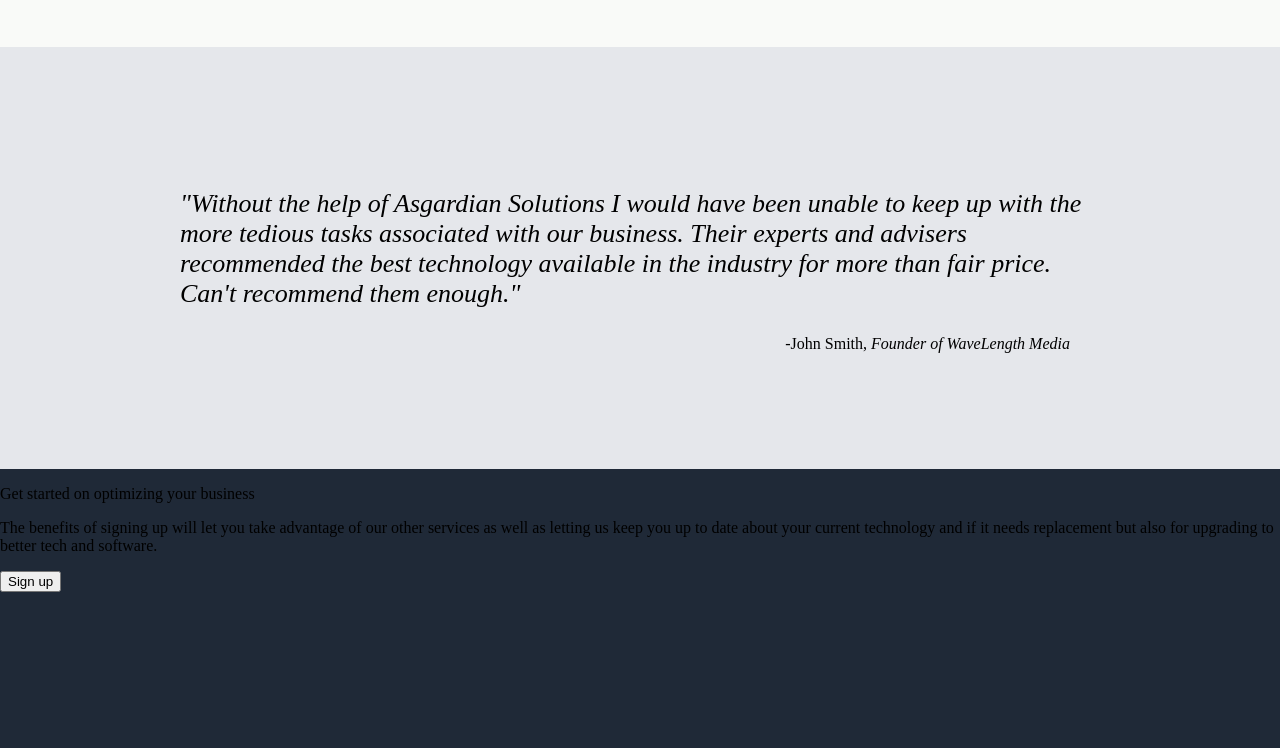
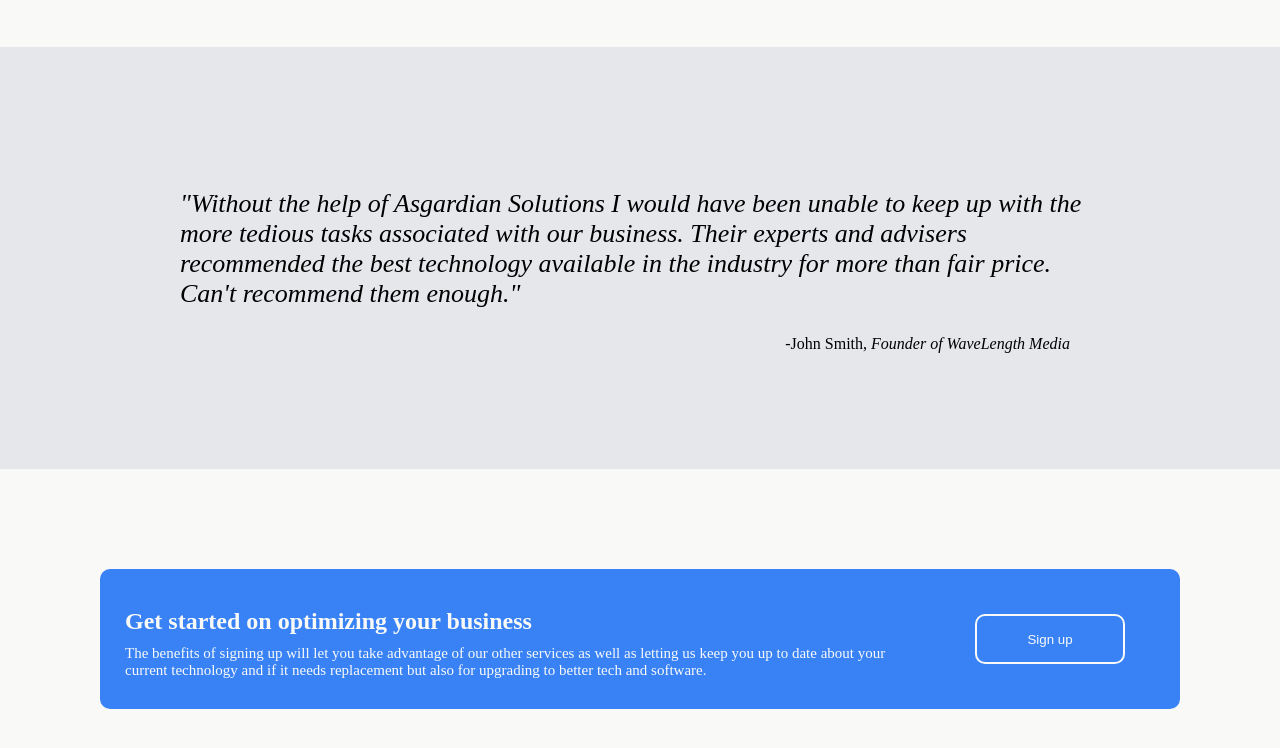
Before and after one commit to dkavla/Landing-Page, a plain HTML site: page index.html in a window 1280 px wide. Shown: the part 998-1746 px from the top of the page. Before the commit the page ends 1590 px from the top, so only its background shows below. Drawn offline with Linux system fonts and the light colour scheme.

Commit message:
Add styles to section 4 contaienrs

```diff
--- a/css/style.css
+++ b/css/style.css
@@ -1,4 +1,3 @@
-
 
 body {
     width: 100%;
@@ -15,6 +14,7 @@ body {
     color: #f9faf8;
     display: flex;
     flex-direction: row;
+    flex-wrap: wrap;
 }
 
 .rght-side {
@@ -60,7 +60,6 @@ body {
 
 /* Section 1 CSS */
 .section-1 {
-
     display: flex;
     flex-direction: row;
     margin: 100px;
@@ -98,6 +97,7 @@ body {
     border-radius: 5px;
     border: none;
     width: 100px;
+    cursor: pointer;
 }
 
 .section-1 .section-1-sub-2 {
@@ -114,7 +114,7 @@ body {
     justify-content: center;
     align-self: center;
     height: 400px;
-    width: 400px;
+    width: 500px;
 }
 
 /* Section 2 CSS */
@@ -142,6 +142,7 @@ body {
     align-items: center;
     margin: 50px;
     /* gap: 20px; */
+    flex-wrap: wrap;
 }
 
 .img-sub-1,
@@ -197,3 +198,57 @@ body {
     margin-right: 70px;
 
 }
+
+/* Section 4 */
+.section-4 {
+    background-color: #f9faf8;
+    /* display: flex;
+    justify-content: center;
+    align-items: center; */
+}
+
+.section-4 .sub-section-container {
+    margin: 100px;
+    display: flex;
+    border: 5px solid #3882f6;
+    border-radius: 10px;
+    background-color: #3882f6;
+}
+
+.section-4 .side-text {
+    display: flex;
+    flex-direction: column;
+    justify-content: center;
+    align-self: center;
+    color: #f9faf8;
+    margin: 10px 20px;
+}
+
+.side-text .info-header {
+    font-size: 24px;
+    margin-bottom: -5px;
+    font-weight: 900;
+}
+
+.side-text .info-text {
+    margin-left: 0;
+    font-size: 15px;
+}
+
+.button-block {
+    display: flex;
+    flex-direction: column;
+    justify-content: center;
+    align-items: center;
+    margin: 10px 50px;
+}
+
+.button-block button {
+    padding: 0 50px;
+    border-radius: 10px;
+    border: 2px solid #f9faf8;
+    color: #f9faf8;
+    background-color: #3882f6;
+    width: 150px;
+    height: 50px;
+}
```
